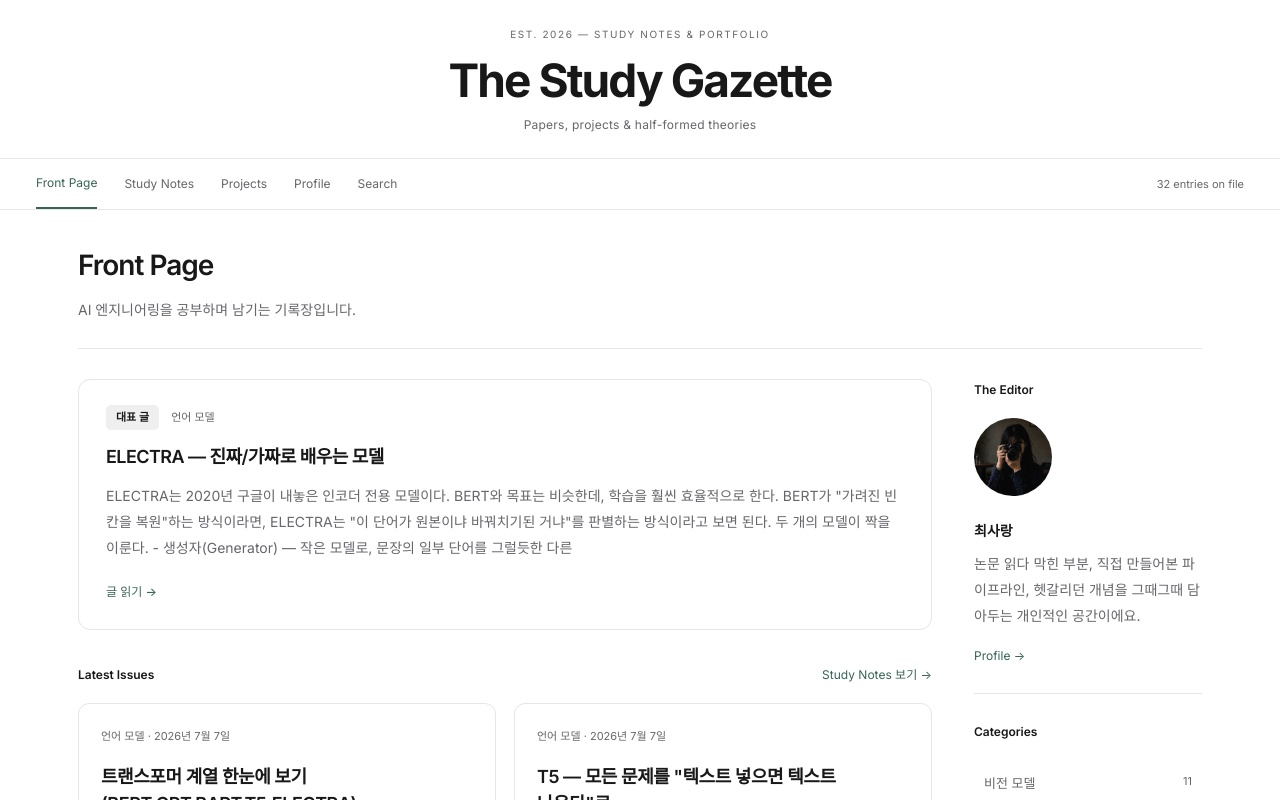
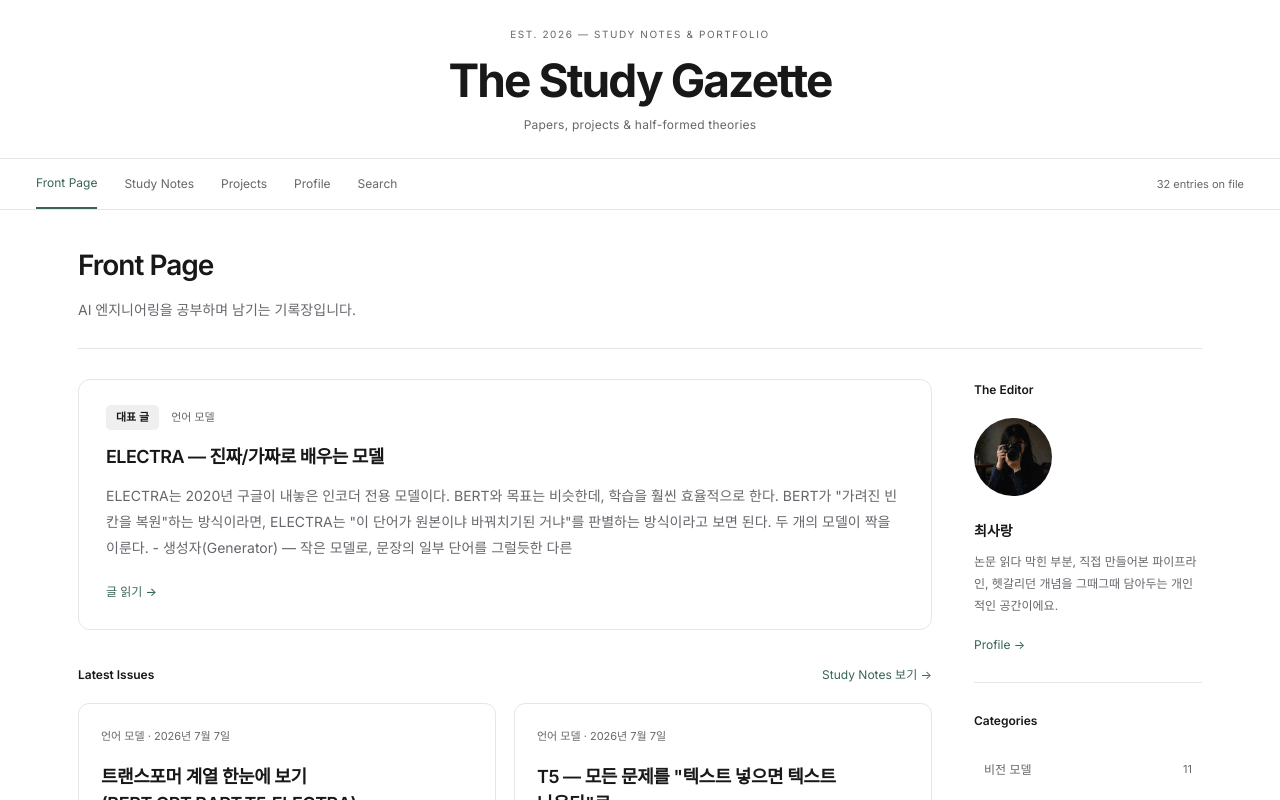
Before and after one commit to rangedayo/study-gazette, a Next.js app: page / in a window 1280 px wide. Shown: the top 800 px of the page. Built offline with nearby package versions, Linux system fonts and the light colour scheme.

Commit message:
style: unify sidebar text at 12px and label categories

```diff
--- a/app/Gazette.jsx
+++ b/app/Gazette.jsx
@@ -527,7 +527,7 @@ export default function StudyGazette() {
 
     <div className="workspace">
       {(reading || inCategory) && <aside className="sidebar" aria-label="카테고리와 글 탐색">
-        <div className="side-group"><div className="side-title">{route.name === "project" ? "Projects" : "Study Notes"}</div>
+        <div className="side-group"><div className="side-title">{route.name === "project" ? "Projects" : "Categories"}</div>
           {route.name === "project"
             ? <RouteLink to={{ name: "projects" }} goTo={goTo}>프로젝트 목록</RouteLink>
             : cats.map(([c]) => <RouteLink key={c} className={activeCategory === c ? "active" : undefined} to={{ name: "cat", value: c }} goTo={goTo}>{c}</RouteLink>)}
--- a/app/gazette.css
+++ b/app/gazette.css
@@ -31,12 +31,12 @@ button[disabled]{cursor:default;color:var(--muted)}
 .workspace{max-width:1320px;margin:0 auto;display:grid;grid-template-columns:198px minmax(0,744px) 172px;gap:42px;padding:38px 28px 76px}
 .sidebar{font-size:12px;min-width:0;padding-top:7px}
 .side-group{margin-bottom:25px}
-.side-title{font-size:11px;font-weight:600;margin-bottom:10px;color:var(--ink)}
+.side-title{font-size:12px;font-weight:600;margin-bottom:10px;color:var(--ink)}
 .sidebar a{display:block;text-decoration:none;color:var(--muted);padding:7px 10px;margin:3px 0;border-radius:7px;line-height:1.6;overflow-wrap:anywhere}
 .sidebar a.active{background:var(--accent-soft);color:var(--accent);font-weight:500}
 .sidebar a:hover{background:var(--panel);color:var(--accent)}
 .sidebar .post-link{font-size:12px;padding-top:9px;padding-bottom:9px}
-.sidebar .subtle{font-size:11px;color:var(--muted);padding:9px 10px}
+.sidebar .subtle{font-size:12px;color:var(--muted);padding:9px 10px}
 .content{min-width:0}
 .breadcrumbs{display:flex;align-items:center;gap:10px;font-size:12px;line-height:1.6;color:var(--muted);margin-bottom:21px;flex-wrap:wrap}
 .breadcrumbs a{text-decoration:none;color:var(--accent)}
@@ -188,8 +188,8 @@ button[disabled]{cursor:default;color:var(--muted)}
 .editor-box{padding-bottom:25px;border-bottom:1px solid var(--line);margin-bottom:27px}
 .editor-photo{width:78px;height:78px;border-radius:50%;object-fit:cover;object-position:center 30%;margin-bottom:14px}
 .editor-box strong{display:block;font-size:var(--content-body-size);font-weight:600;margin-bottom:7px}
-.editor-box p{font-size:var(--content-body-size);line-height:1.85;color:var(--muted);margin:0 0 14px}
-.category-menu a{display:flex;justify-content:space-between;gap:15px;text-decoration:none;font-size:13px;line-height:1.7;padding:11px 10px;margin:3px 0;border-radius:7px;color:var(--muted)}
+.editor-box p{font-size:12px;line-height:1.85;color:var(--muted);margin:0 0 14px}
+.category-menu a{display:flex;justify-content:space-between;gap:15px;text-decoration:none;font-size:12px;line-height:1.7;padding:11px 10px;margin:3px 0;border-radius:7px;color:var(--muted)}
 .category-menu a:hover,.category-menu a:focus-visible{background:var(--panel);color:var(--accent)}
 .category-menu span{color:var(--muted);font-size:11px}
 .search-form{display:flex;border:1px solid var(--muted);border-radius:9px;overflow:hidden;background:var(--bg)}
```
